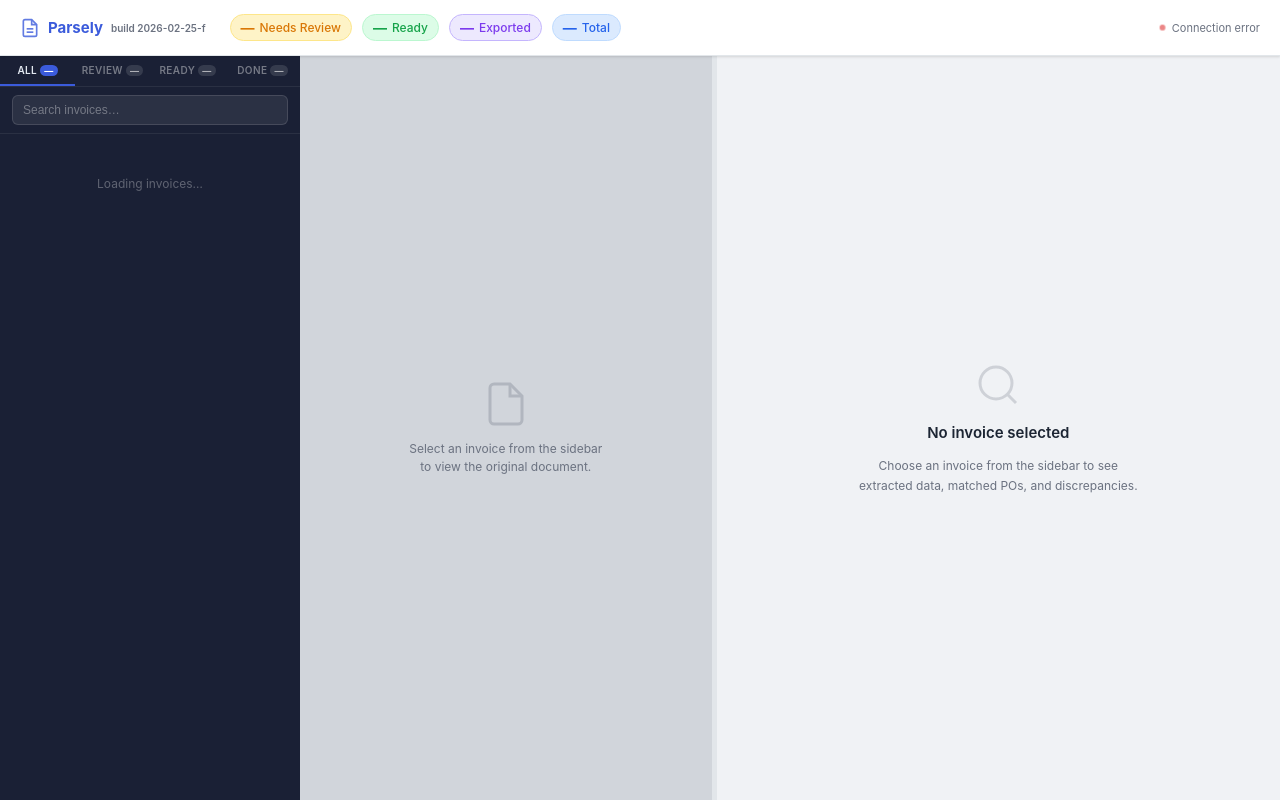
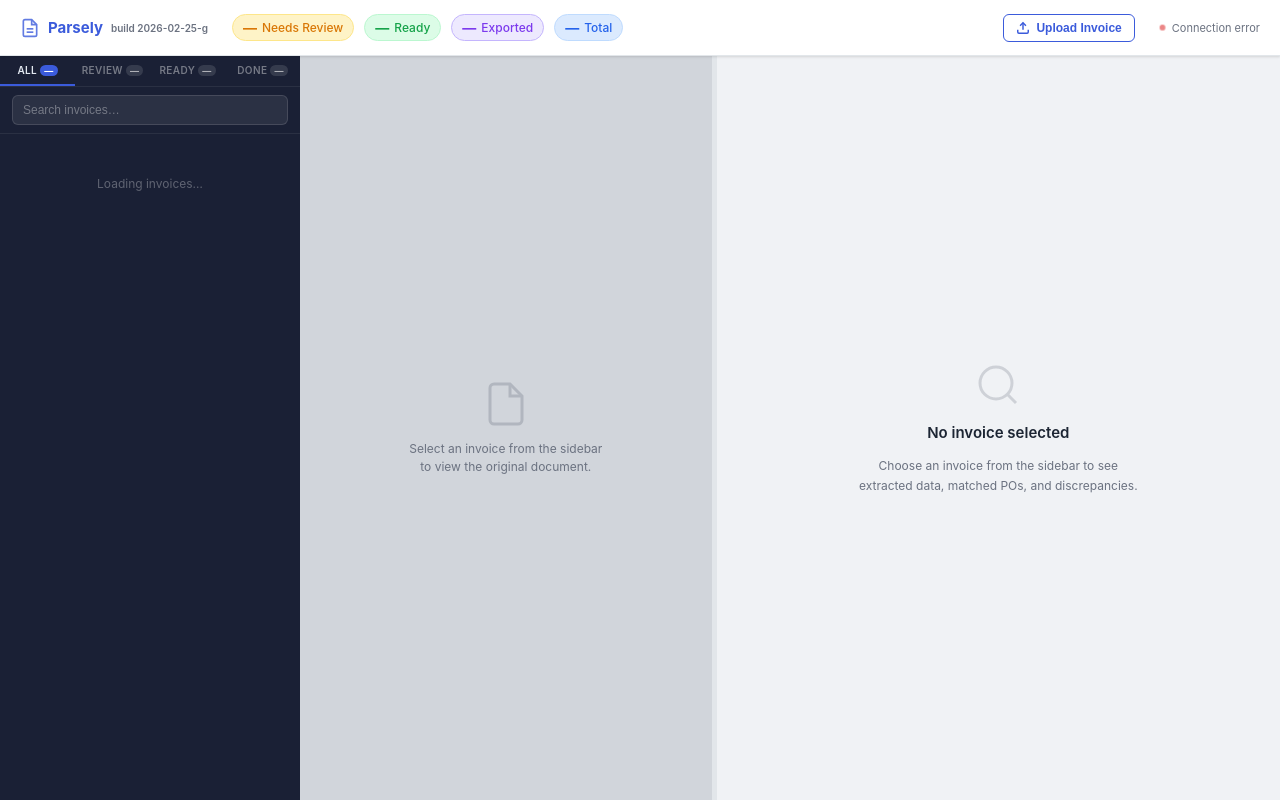
Before and after one commit to Fybre/parsely-invoices, a FastAPI app: page / in a window 1280 px wide. Run offline with FastAPI, Linux system fonts and the light colour scheme; data that the repository does not hold is empty.

Commit message:
feat: upload invoice PDF from dashboard
Adds a POST /api/upload endpoint that accepts a PDF file, sanitises the
filename, and saves it to INVOICES_DIR for the pipeline watcher to pick up.

Dashboard changes:
- "Upload Invoice" button in the header (outlined accent style)
- Hidden <input type="file" accept=".pdf"> triggered on button click
- Async upload handler with loading state on the button
- Toast notification system (success / error / info, auto-dismiss 5s)
- Polls for updates 3s after upload so the invoice appears once processed

Co-Authored-By: Claude Sonnet 4.6 <noreply@anthropic.com>

```diff
--- a/dashboard/app.py
+++ b/dashboard/app.py
@@ -22,6 +22,7 @@ Endpoints
   PATCH /api/invoices/{stem}/status     → set status (needs_review / ready)
   PATCH /api/invoices/{stem}/corrections → save operator field corrections
   PATCH /api/invoices/{stem}/notes      → save operator notes
+  POST /api/upload                      → upload a new invoice PDF to the inbox
   GET  /api/health                      → liveness probe
 """
 import base64
@@ -29,13 +30,14 @@ import io
 import json
 import logging
 import os
+import re
 import shutil
 import sys
 from datetime import datetime, timezone
 from pathlib import Path
 from typing import Optional
 
-from fastapi import FastAPI, HTTPException, Query
+from fastapi import FastAPI, File, HTTPException, Query, UploadFile
 from fastapi.responses import HTMLResponse, JSONResponse
 from pydantic import BaseModel
 
@@ -532,6 +534,49 @@ def update_notes(stem: str, body: NotesUpdate):
     return {"stem": stem, "notes": body.notes}
 
 
+@app.post("/api/upload")
+async def upload_invoice(file: UploadFile = File(...)):
+    """
+    Upload a new invoice PDF to the invoices inbox.
+
+    The file is saved to INVOICES_DIR with a sanitised filename.  If a file
+    with the same name already exists a numeric suffix is appended
+    (e.g. invoice_1.pdf).  The pipeline watcher will pick it up on its next
+    poll cycle and process it automatically.
+    """
+    # Validate MIME / extension
+    filename = file.filename or ""
+    if not filename.lower().endswith(".pdf"):
+        raise HTTPException(400, "Only PDF files are accepted (.pdf extension required)")
+
+    # Sanitise the stem: keep word chars, hyphens, dots; replace everything else
+    raw_stem = Path(filename).stem
+    safe_stem = re.sub(r"[^\w\-.]", "_", raw_stem).strip("_") or "invoice"
+    dest = INVOICES_DIR / f"{safe_stem}.pdf"
+
+    # Avoid overwriting an existing file
+    counter = 1
+    while dest.exists():
+        dest = INVOICES_DIR / f"{safe_stem}_{counter}.pdf"
+        counter += 1
+
+    INVOICES_DIR.mkdir(parents=True, exist_ok=True)
+
+    contents = await file.read()
+    if len(contents) == 0:
+        raise HTTPException(400, "Uploaded file is empty")
+
+    dest.write_bytes(contents)
+    logger.info("Invoice uploaded to inbox: %s (%d bytes)", dest, len(contents))
+
+    return {
+        "stem":     dest.stem,
+        "filename": dest.name,
+        "size":     len(contents),
+        "status":   "queued",
+    }
+
+
 # ── SPA ───────────────────────────────────────────────────────────────────────
 
 @app.get("/")
--- a/dashboard/templates/index.html
+++ b/dashboard/templates/index.html
@@ -106,7 +106,6 @@ header {
 .stat-chip.total   { color: var(--info);     background: var(--info-bg);     border-color: #bfdbfe; }
 
 .live-badge {
-  margin-left: auto;
   display: flex;
   align-items: center;
   gap: 6px;
@@ -114,6 +113,61 @@ header {
   color: var(--muted);
   white-space: nowrap;
 }
+
+/* ── Upload button (header) ──────────────────────────────────────────────── */
+.upload-btn {
+  margin-left: auto;
+  display: flex;
+  align-items: center;
+  gap: 6px;
+  padding: 6px 12px;
+  border: 1px solid var(--accent);
+  border-radius: 6px;
+  background: transparent;
+  color: var(--accent);
+  font-size: 12px;
+  font-weight: 600;
+  cursor: pointer;
+  transition: background .15s, color .15s;
+  white-space: nowrap;
+  flex-shrink: 0;
+}
+.upload-btn:hover  { background: var(--accent); color: #fff; }
+.upload-btn:disabled { opacity: .5; cursor: not-allowed; }
+
+/* ── Toast notifications ─────────────────────────────────────────────────── */
+#toast-container {
+  position: fixed;
+  bottom: 24px;
+  right: 24px;
+  display: flex;
+  flex-direction: column;
+  gap: 8px;
+  z-index: 9999;
+  pointer-events: none;
+}
+.toast {
+  display: flex;
+  align-items: flex-start;
+  gap: 10px;
+  padding: 12px 16px;
+  border-radius: 8px;
+  font-size: 13px;
+  line-height: 1.4;
+  max-width: 340px;
+  box-shadow: 0 4px 16px rgba(0,0,0,.12);
+  pointer-events: all;
+  animation: toast-in .2s ease;
+}
+@keyframes toast-in {
+  from { opacity: 0; transform: translateY(8px); }
+  to   { opacity: 1; transform: translateY(0); }
+}
+.toast.success { background: var(--ok-bg);   border: 1px solid #bbf7d0; color: #166534; }
+.toast.error   { background: var(--err-bg);  border: 1px solid #fecaca; color: #991b1b; }
+.toast.info    { background: var(--info-bg); border: 1px solid #bfdbfe; color: #1e40af; }
+.toast-icon { font-size: 14px; flex-shrink: 0; line-height: 1.4; }
+.toast-body { flex: 1; }
 .live-dot {
   width: 7px; height: 7px;
   border-radius: 50%;
@@ -978,7 +1032,7 @@ td.match-none { color: var(--muted); font-style: italic; }
       <line x1="16" y1="13" x2="8" y2="13"/>
       <line x1="16" y1="17" x2="8" y2="17"/>
     </svg>
-    Parsely <span class="build-tag">build 2026-02-25-f</span>
+    Parsely <span class="build-tag">build 2026-02-25-g</span>
   </div>
   <div class="stats-bar">
     <div class="stat-chip review" onclick="setTab('needs_review')" title="Filter: Needs Review">
@@ -998,11 +1052,24 @@ td.match-none { color: var(--muted); font-style: italic; }
       <span>Total</span>
     </div>
   </div>
+  <button class="upload-btn" id="upload-btn" onclick="triggerUpload()" title="Upload an invoice PDF">
+    <svg width="14" height="14" viewBox="0 0 24 24" fill="none" stroke="currentColor" stroke-width="2.5">
+      <path d="M21 15v4a2 2 0 0 1-2 2H5a2 2 0 0 1-2-2v-4"/>
+      <polyline points="17 8 12 3 7 8"/>
+      <line x1="12" y1="3" x2="12" y2="15"/>
+    </svg>
+    <span id="upload-btn-label">Upload Invoice</span>
+  </button>
+  <input type="file" id="upload-input" accept=".pdf" style="display:none" onchange="handleUpload(this)">
+
   <div class="live-badge">
     <div class="live-dot" id="live-dot"></div>
     <span id="live-label">Connecting…</span>
   </div>
 </header>
+
+<!-- Toast container -->
+<div id="toast-container"></div>
 
 <!-- Sidebar overlay (tablet: tap outside to close) -->
 <div class="sidebar-overlay" id="sidebar-overlay" onclick="closeSidebar()"></div>
@@ -2406,6 +2473,69 @@ function setPanel(name) {
 })();
 
 // ════════════════════════════════════════════════════════════════════════════
+// Upload Invoice
+// ════════════════════════════════════════════════════════════════════════════
+
+function triggerUpload() {
+  document.getElementById('upload-input').click();
+}
+
+async function handleUpload(input) {
+  const file = input.files[0];
+  if (!file) return;
+
+  const btn   = document.getElementById('upload-btn');
+  const label = document.getElementById('upload-btn-label');
+
+  btn.disabled  = true;
+  label.textContent = 'Uploading…';
+
+  try {
+    const fd = new FormData();
+    fd.append('file', file);
+
+    const resp = await fetch('/api/upload', { method: 'POST', body: fd });
+    const data = await resp.json();
+    if (!resp.ok) throw new Error(data.detail || `HTTP ${resp.status}`);
+
+    showToast(`✓ "${data.filename}" uploaded — the pipeline will process it shortly`, 'success');
+
+    // Refresh the list so the invoice appears once the pipeline picks it up
+    setTimeout(() => poll(), 3000);
+
+  } catch (e) {
+    showToast(`Upload failed: ${e.message}`, 'error');
+  } finally {
+    btn.disabled        = false;
+    label.textContent   = 'Upload Invoice';
+    input.value         = '';   // allow re-selecting the same file
+  }
+}
+
+// ════════════════════════════════════════════════════════════════════════════
+// Toast notifications
+// ════════════════════════════════════════════════════════════════════════════
+
+function showToast(message, type = 'info', durationMs = 5000) {
+  const container = document.getElementById('toast-container');
+  const icons = { success: '✓', error: '✕', info: 'ℹ' };
+
+  const toast = document.createElement('div');
+  toast.className = `toast ${type}`;
+  toast.innerHTML = `<span class="toast-icon">${icons[type] ?? 'ℹ'}</span><span class="toast-body">${esc(message)}</span>`;
+
+  container.appendChild(toast);
+
+  // Auto-dismiss
+  setTimeout(() => {
+    toast.style.transition = 'opacity .3s, transform .3s';
+    toast.style.opacity    = '0';
+    toast.style.transform  = 'translateY(8px)';
+    setTimeout(() => toast.remove(), 320);
+  }, durationMs);
+}
+
+// ════════════════════════════════════════════════════════════════════════════
 // Boot
 // ════════════════════════════════════════════════════════════════════════════
 poll();
```
